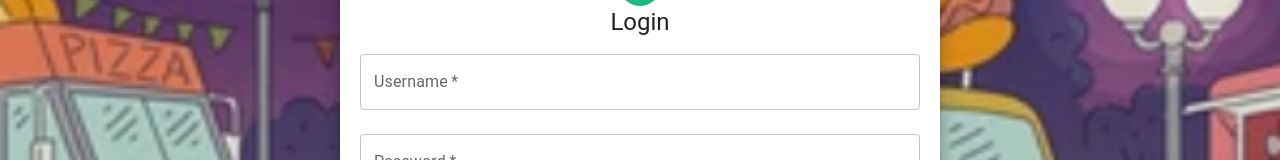
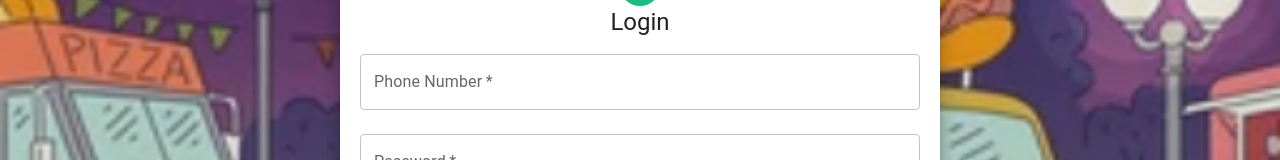
Before and after one commit to manavijhalani/FAR-E-WALA-Vocal-for-Local, a React (Create React App) app: page /tab in a window 1280 px wide. Shown: the part 204-364 px from the top of the page. Built offline with nearby package versions, Linux system fonts and the light colour scheme.

Commit message:
Location added from vendor

```diff
--- a/src/Login.js
+++ b/src/Login.js
@@ -78,7 +78,7 @@ export default function Login() {
         </Grid>
         <form onSubmit={handleSubmit}>
           <TextField
-            label='Username'
+            label='Phone Number'
             placeholder='Enter phone number'
             fullWidth
             required
```
